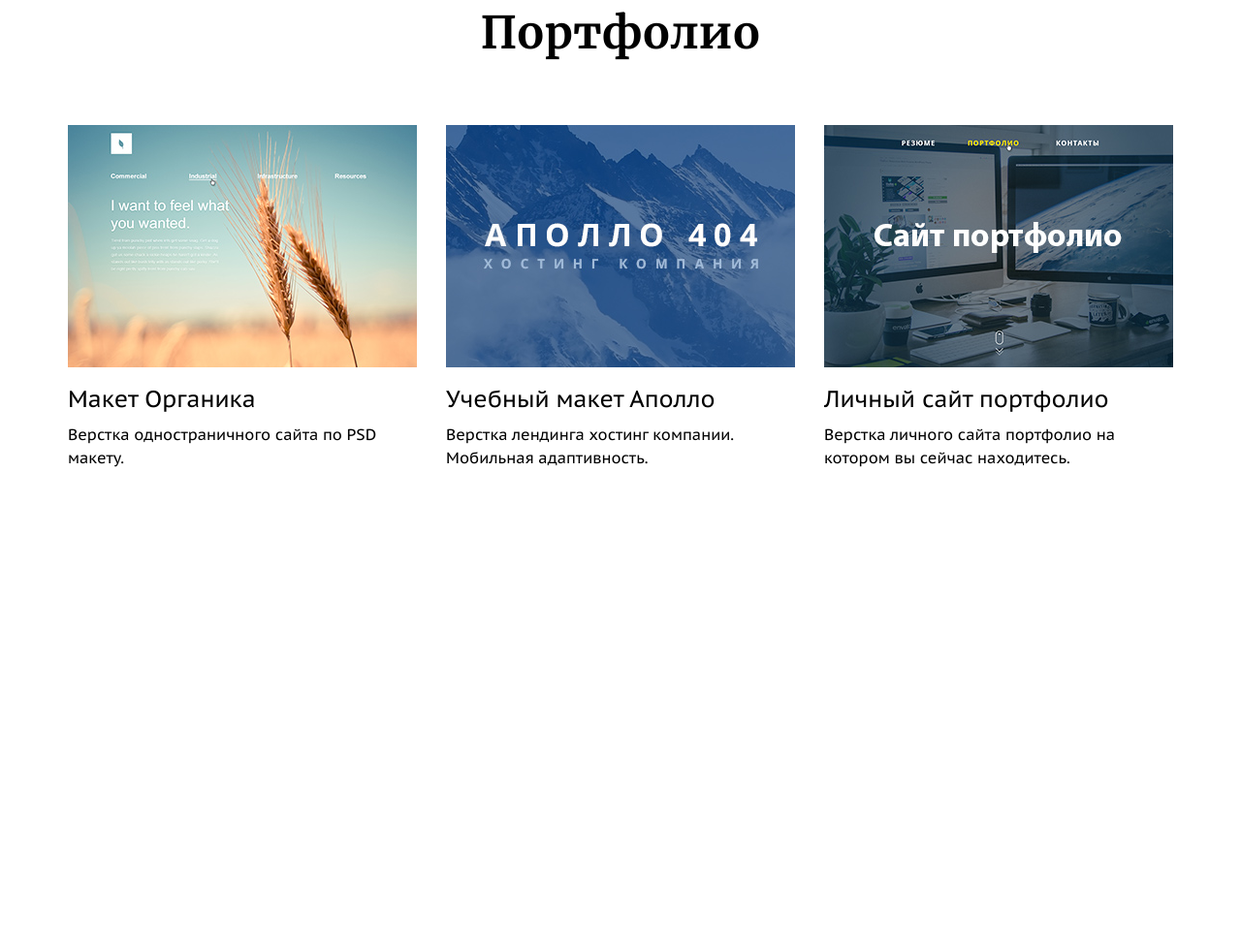
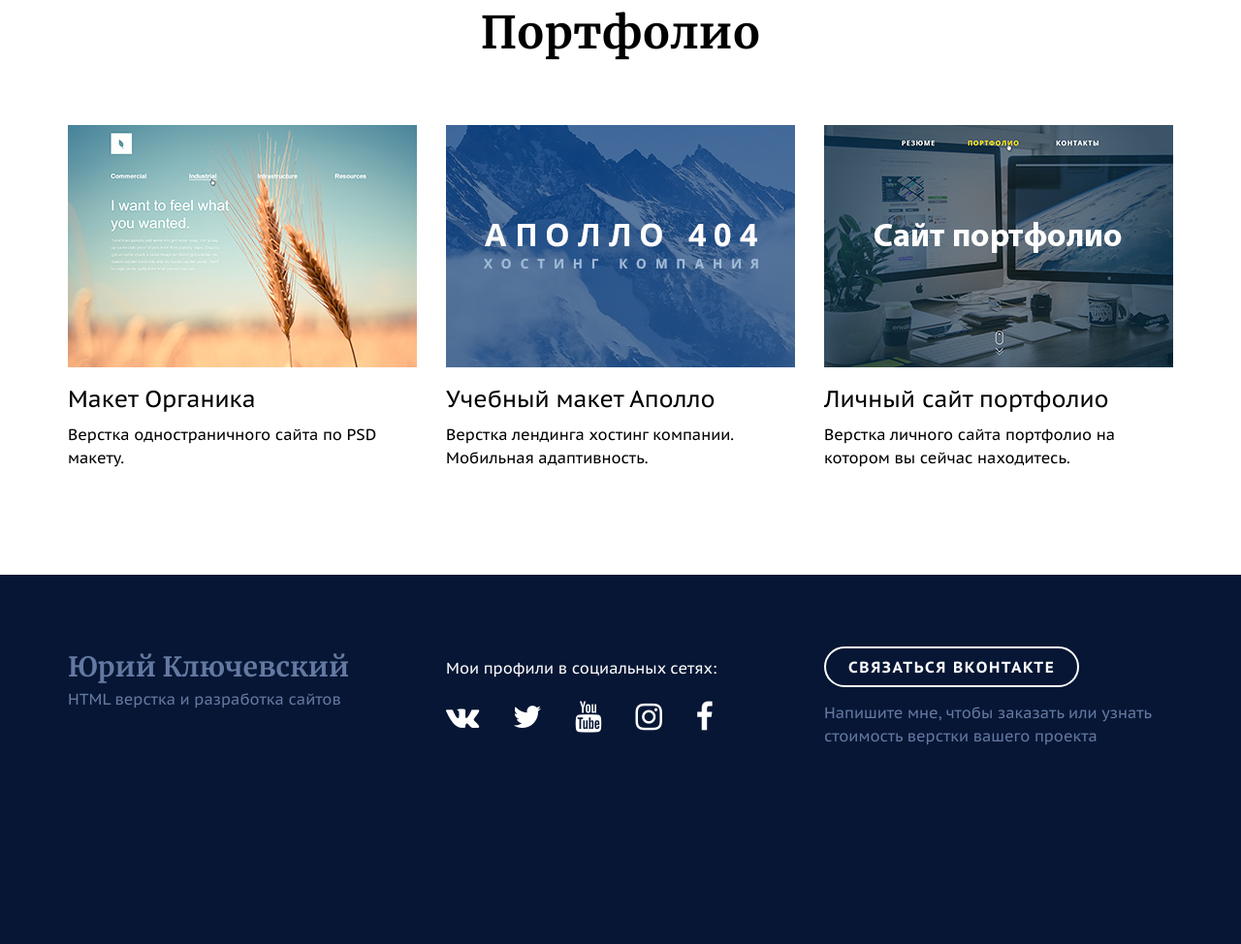
Before and after one commit to mollinders/site-portfolio, a website: page src/index.html in a window 1280 px wide. Shown: the part 871-1845 px from the top of the page at 97% size. Before the commit the page ends 1464 px from the top, so only its background shows below. Drawn offline with Linux system fonts and the light colour scheme.

Commit message:
Footer created

```diff
--- a/src/index.html
+++ b/src/index.html
@@ -59,9 +59,43 @@
 
 			</div> <!-- // row Main -->
 
-		</div> <!-- // wrapper-main -->
+		</div> <!-- // wrapper-main Portfolio -->
 
 	</div> <!-- // Portfolio Section -->
+
+	<!-- Footer Section -->
+	<div class="footer">
+
+		<div class="wrapper-main">
+			<div class="row">
+
+				<div class="col-4">
+					<div class="footer__title">Юрий Ключевский</div>
+					<div class="footer__text dark">HTML верстка и разработка сайтов</div>
+				</div>
+
+				<div class="col-4">
+					<div class="footer__text modify-1">Мои профили в социальных сетях:</div>
+					<div class="footer__social">
+						<a href="#" target="_blank"><i class="fa fa-vk" aria-hidden="true"></i></a>
+						<a href="#" target="_blank"><i class="fa fa-twitter" aria-hidden="true"></i></a>
+						<a href="#" target="_blank"><i class="fa fa-youtube" aria-hidden="true"></i></a>
+						<a href="#" target="_blank"><i class="fa fa-instagram" aria-hidden="true"></i></a>
+						<a href="#" target="_blank"><i class="fa fa-facebook" aria-hidden="true"></i></a>
+					</div>
+				</div>
+
+				<div class="col-4">
+					<div>
+						<a href="#" class="button" target="_blank">Связаться ВКонтакте</a>
+					</div>
+					<div class="footer__text dark">Напишите мне, чтобы заказать или узнать стоимость верстки вашего проекта</div>
+				</div>
+
+			</div>
+		</div> <!-- // wrapper-main Footer -->
+
+	</div> <!-- // Footer Section -->
 
 	<script src="js/main.js" defer></script>
 </body>
--- a/src/scss/_common.scss
+++ b/src/scss/_common.scss
@@ -2,6 +2,10 @@ html, body {
 	font-family: 'PT Sans Caption', sans-serif;
 	font-size: 16px;
 	line-height: 1.5;
+}
+
+a {
+	transition: 0.2s ease-out;
 }
 
 img {
@@ -24,3 +28,24 @@ img {
 .col-4 {
 	width: 360px;
 }
+
+.button {
+	font-weight: 700;
+	font-size: 16px;
+	line-height: 24px;
+	letter-spacing: 1.6px;
+
+	display: inline-block;
+
+	text-transform: uppercase;
+	text-decoration: none;
+
+	color: white;
+
+	border: 2px solid white;
+	border-radius: 50px;
+
+	padding: 7px 23px;
+
+	margin-bottom: 0px;
+}
--- a/src/scss/_footer.scss
+++ b/src/scss/_footer.scss
@@ -0,0 +1,58 @@
+.footer {
+	background-color: $col-ftr-bg;
+
+	padding-top: 74px;
+	padding-bottom: 203px;
+
+	&__title {
+		font-family: 'Merriweather', serif;
+		font-size: 28px;
+		line-height: 42px;
+
+		color: $col-ftr-txt-title;
+	}
+
+	&__text {
+		font-size: 16px;
+		line-height: 24px;
+
+		color: $col-ftr-txt-text;
+
+		&.dark {
+			color: $col-ftr-txt-text-dark;
+		}
+
+		&.modify-1 {
+			margin-top: 10px;
+			margin-bottom: 14px;
+		}
+	}
+
+	&__social {
+			a {
+			font-size: 32px;
+			line-height: 48px;
+
+			color: $col-ftr-txt-social;
+
+			display: inline-block;
+
+			margin-right: 30px;
+
+			&:hover {
+				color: $col-ftr-txt-social-act;
+			}
+		}
+	}
+
+	.button {
+		color: $col-prt-bg;
+		border-color: $col-prt-bg;
+		margin-bottom: 14px;
+
+		&:hover {
+			color: $col-ftr-bg;
+			background-color: $col-prt-bg;
+		}
+	}
+}
```
Also changed, not shown: src/css/style.min.css.
